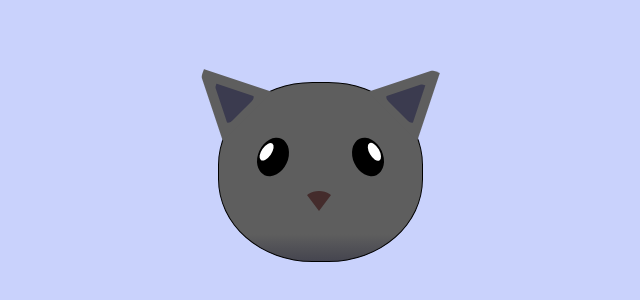
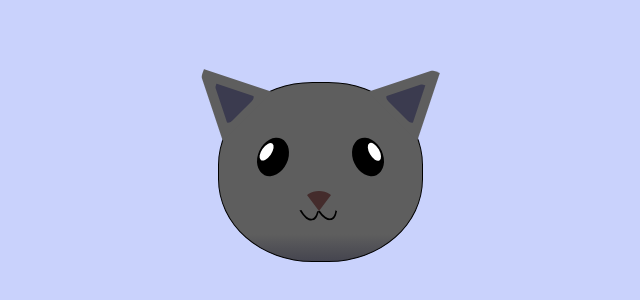
Before and after one commit to towhidmehedi/IntermediateCSS-CatPainting, a plain HTML site: page index.html in a window 1280 px wide. Shown: the part 228-528 px from the top of the page, 320-960 px from the left. Drawn offline with Linux system fonts and the light colour scheme.

Commit message:
Cat Mouth

```diff
--- a/styles.css
+++ b/styles.css
@@ -128,3 +128,25 @@
     border-right: 15px solid transparent;
     border-bottom: 20px solid #442c2c;
   }
+
+.cat-mouth div {
+    width: 30px;
+    height: 50px;
+    border: 2px solid #000;
+    border-radius: 190%/190px 150px 0 0;
+    border-color: black transparent transparent transparent;
+  }
+
+  .cat-mouth-line-left {
+    position: absolute;
+    top: 88px;
+    left: 74px;
+    transform: rotate(170deg);
+  }
+
+  .cat-mouth-line-right {
+    position: absolute;
+    top: 88px;
+    left: 91px;
+    transform: rotate(165deg);
+  }
```
